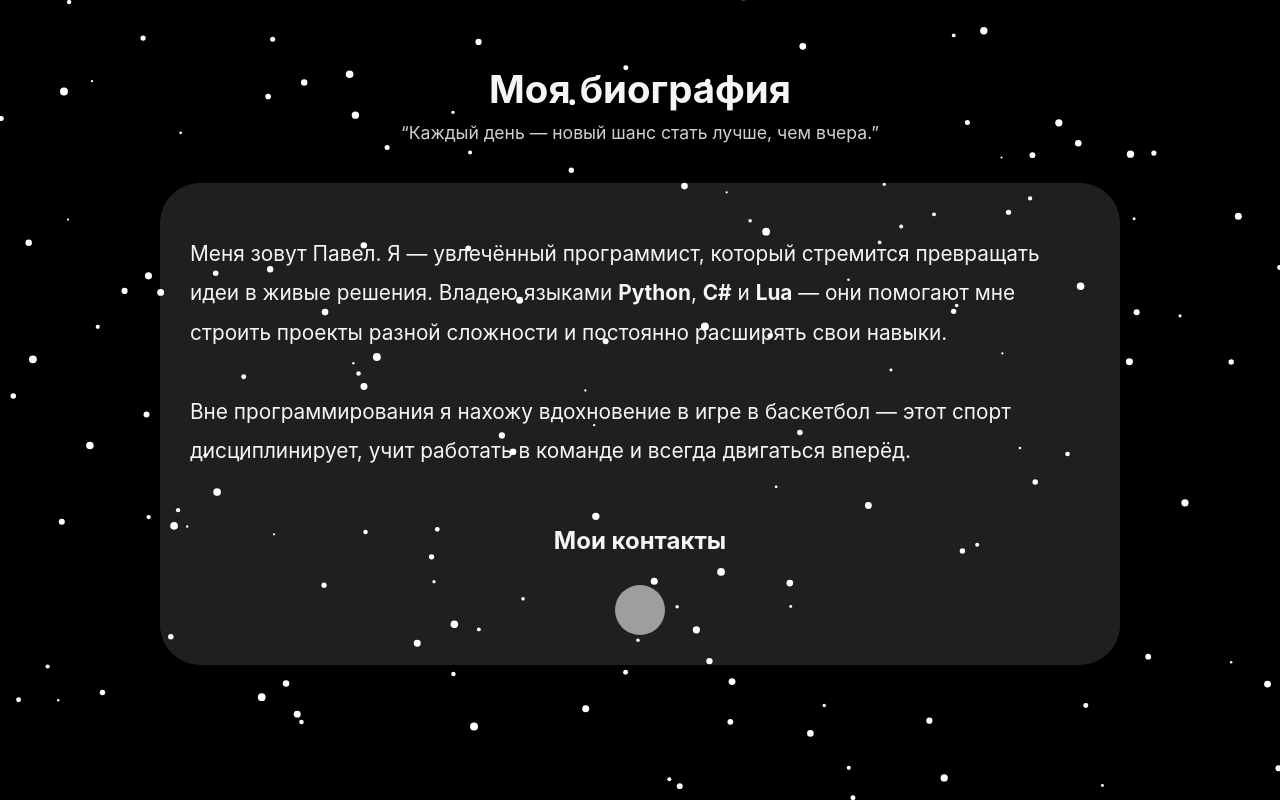
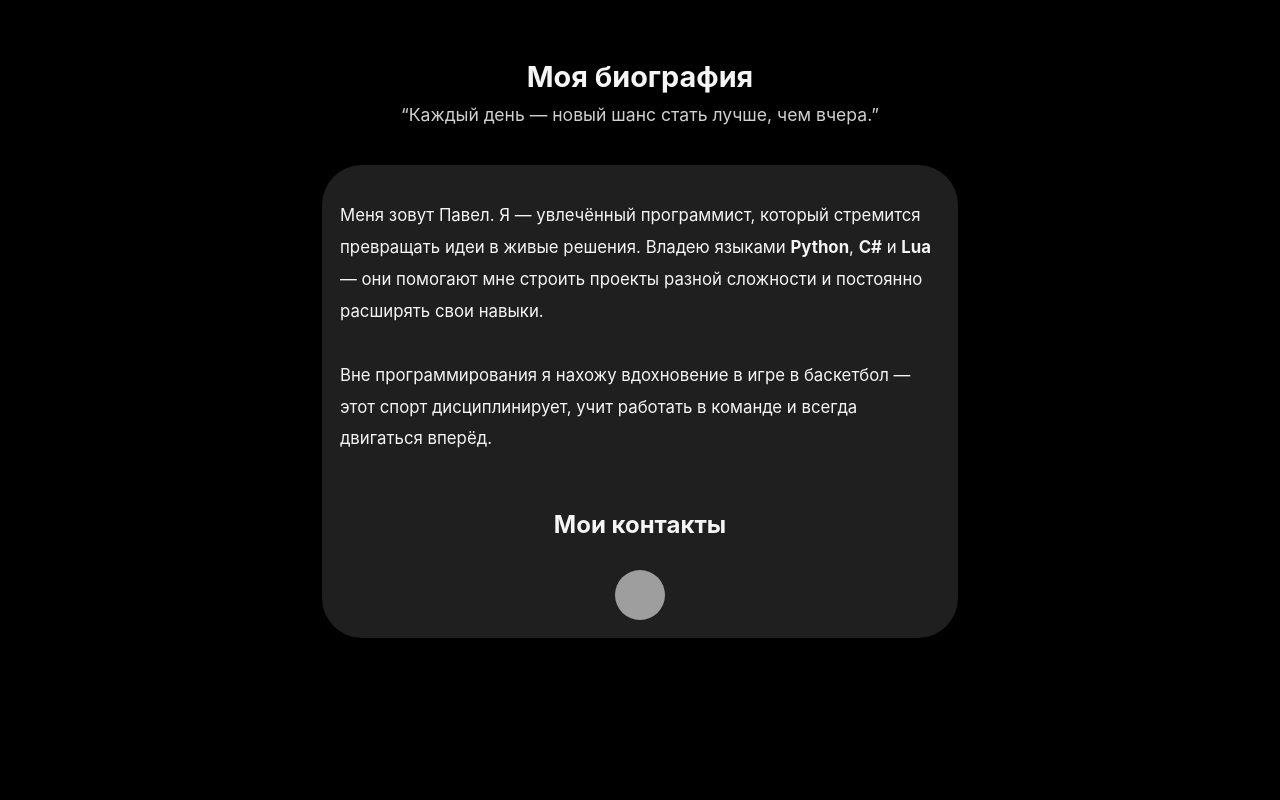
Before and after one commit to domenosso/xqssbio, a plain HTML site: page index.html in a window 1280 px wide. Drawn offline with Linux system fonts and the light colour scheme; grey boxes are pictures that could not be loaded.

Commit message:
Update index.html

```diff
--- a/index.html
+++ b/index.html
@@ -17,7 +17,7 @@
             text-align: center;
         }
         h1 {
-            font-size: 2.4rem;
+            font-size: 1.8rem;
             margin-bottom: 10px;
         }
         .subtitle {
@@ -26,9 +26,9 @@
         }
         .container {
             width: 92%;
-            max-width: 900px;
+            max-width: 600px;
             margin: 0 auto;
-            padding: 30px;
+            padding: 18px;
             background: rgba(255, 255, 255, 0.12);
             border-radius: 40px;
             backdrop-filter: blur(25px);
@@ -36,7 +36,7 @@
         }
         p {
             line-height: 1.7;
-            font-size: 1.2rem;
+            font-size:1rem;
         }
         .contacts-title {
             text-align: center;
@@ -82,7 +82,7 @@
             .tg-icon { width: 48px !important; height: 48px !important; }
         }
     </style>
-<canvas id="snow"></canvas>
+
 </head>
 <body>
     <header>
@@ -92,7 +92,7 @@
     </header>
 
     <div class="container" style="margin-top:35px;">
-    <p style="font-size:1.3rem; line-height:1.9;">
+    <p style="font-size:1.05rem; line-height:1.9;">
         Меня зовут Павел. Я — увлечённый программист, который стремится превращать идеи в живые решения.
         Владею языками <strong>Python</strong>, <strong>C#</strong> и <strong>Lua</strong> — они помогают мне строить проекты разной сложности
         и постоянно расширять свои навыки.
@@ -108,16 +108,7 @@
     </div>
 
 
-<script>
-const canvas = document.getElementById('snow');
-const ctx = canvas.getContext('2d');
-let w, h;
-function resize(){ w = canvas.width = window.innerWidth; h = canvas.height = window.innerHeight; }
-window.addEventListener('resize', resize); resize();
-const flakes = Array.from({length:150}, ()=>({x:Math.random()*w,y:Math.random()*h,r:Math.random()*3+1,spd:Math.random()*0.35+0.1}));
-function draw(){ ctx.clearRect(0,0,w,h); ctx.fillStyle='white'; flakes.forEach(f=>{ ctx.beginPath(); ctx.arc(f.x,f.y,f.r,0,Math.PI*2); ctx.fill(); f.y+=f.spd; if(f.y>h) f.y=-5; }); requestAnimationFrame(draw);} draw();
-canvas.style.position='fixed'; canvas.style.top='0'; canvas.style.left='0'; canvas.style.pointerEvents='none'; canvas.style.zIndex='9999';
-</script>
+
 </body>
 <style>html,body{background:#000;min-height:100vh;overflow-x:hidden;}</style>
 </html>
```
